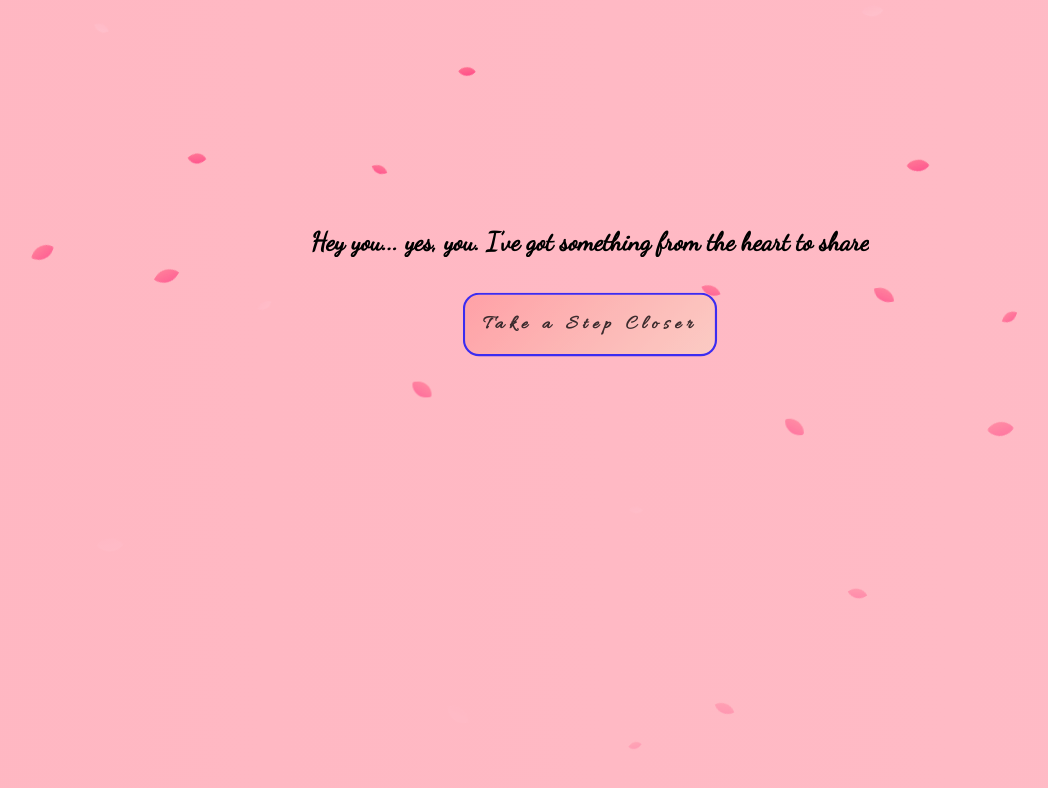
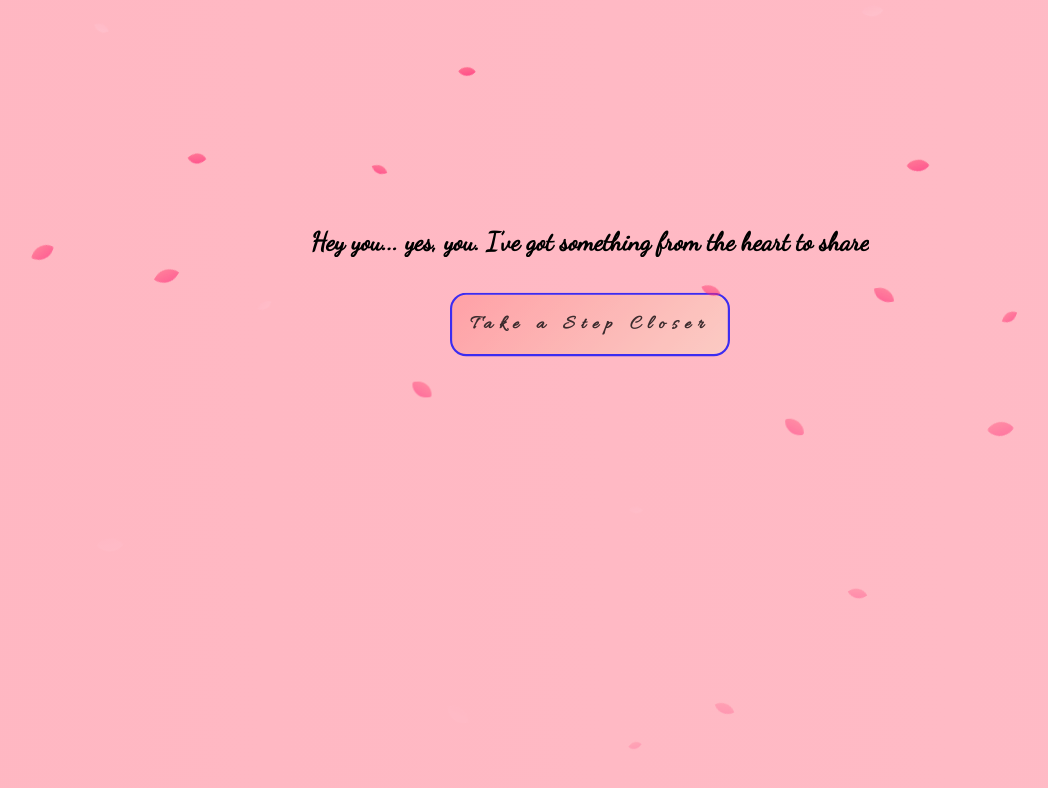
Before and after one commit to developerayush01/Valentine-Special, a plain HTML site: page index.html in a window 1280 px wide. Shown: the whole page, without its empty margins (50-1098 px from the left). Drawn offline with Linux system fonts and the light colour scheme.

Commit message:
Final changes

```diff
--- a/media.css
+++ b/media.css
@@ -1,5 +1,8 @@
 @media (min-width:425px)
 {
+  .para1,.para2{
+    display: none;
+  }
     .para,.para1,.para2{
         font-size: 2vw;
         width: fit-content;
@@ -24,6 +27,9 @@
 {
   body{
 
+  }
+  .para{
+    display: none;
   }
     .para,.para1,.para2{
         font-size: 5vw;
--- a/script.js
+++ b/script.js
@@ -15,18 +15,6 @@
 //   });
 
 // Scrolllock end
-if(window.innerWidth <=425)
-{
-    document.querySelector(".para").style.display="none";
-    document.querySelector(".para1").style.display="block";
-    document.querySelector(".para2").style.display="block";
-}
-else
-{
-    document.querySelector(".para").style.display="block";
-    document.querySelector(".para1").style.display="none";
-    document.querySelector(".para2").style.display="none";
-}
    document.querySelector(".btn").addEventListener("click",()=>{
     const audio = new Audio("audio/test.mp3");
     audio.volume = 1; // from 0 to 1
--- a/style.css
+++ b/style.css
@@ -146,9 +146,12 @@ button{
 }
 .yn>a,.yn1>a{
   text-decoration: none;
+  display: flex;
+  align-items: center;
 }
 .nobtn,
 .yn>a>button {
+  padding: 0;
   letter-spacing: 0.5ch;
   height: 40px;
   width: 120px;
@@ -161,6 +164,7 @@ button{
 }
 .nobtn1,
 .yn1>a>button {
+  padding: 0;
   letter-spacing: 0.5ch;
   height: 40px;
   width: 120px;
--- a/theme.css
+++ /dev/null
@@ -1,93 +0,0 @@
-@import url('https://fonts.googleapis.com/css2?family=Dancing+Script&family=Great+Vibes&display=swap');
-
-* {
-  margin: 0;
-  padding: 0;
-  box-sizing: border-box;
-}
-
-body {
-  font-family: 'Dancing Script', cursive;
-  background-color: #FFF1F0;
-  color: #2E2E2E;
-  scroll-behavior: smooth;
-}
-
-.head {
-  background: linear-gradient(to bottom, #FFF1F0, #FFD6C0);
-  text-align: center;
-  padding: 60px 0;
-}
-
-.txt h1 {
-  font-size: 3.5rem;
-  font-family: 'Great Vibes', cursive;
-  color: #FF6B81;
-}
-
-.mainbody,
-.moment,
-.proposal,
-.mine,
-.lastnote,
-.dating {
-  border: 5px solid red;
-  animation: romanticGradient 20s ease infinite;
-  background: linear-gradient(270deg, #FFC0CB, #FFB6C1, #FFF0F5, #FFFFFF)!important;
-  background-size: 800% 800%;
-  padding: 50px 20px;
-  color: #2E2E2E;
-}
-
-.btn:hover,
-.bn:hover,
-.scroll-btn:hover,
-.email-btn:hover {
-  background-color: #FFC1CC;
-  color: #2E2E2E;
-  border-color: #FF6B81;
-  box-shadow: 0 6px 16px rgba(255, 97, 117, 0.5);
-  transform: scale(1.05);
-}
-
-.nobtn, .nobtn1, .nobtn2, .nobtn3 {
-  background: transparent;
-  color: #FF6B81;
-  border: 2px dashed #FF6B81;
-  border-radius: 20px;
-  padding: 10px 20px;
-  font-family: 'Courier New', monospace;
-  transition: 0.3s ease;
-}
-
-.nobtn:hover,
-.nobtn1:hover,
-.nobtn2:hover,
-.nobtn3:hover {
-  background: rgba(255, 107, 129, 0.1);
-  transform: scale(0.95);
-}
-
-.card {
-  border: 2px solid #FFB6B9;
-  border-radius: 30px;
-  background: #FFD6C0;
-  box-shadow: 0 10px 20px rgba(255, 107, 129, 0.2);
-  padding: 20px;
-  color: #2E2E2E;
-}
-
-h1, h2, h3 {
-  font-family: 'Great Vibes', cursive;
-  color: #FF6B81;
-}
-
-a {
-  color: #FF6B81;
-  text-decoration: none;
-}
-
-a:hover {
-  color: #FFC1CC;
-  text-decoration: underline;
-}
```
